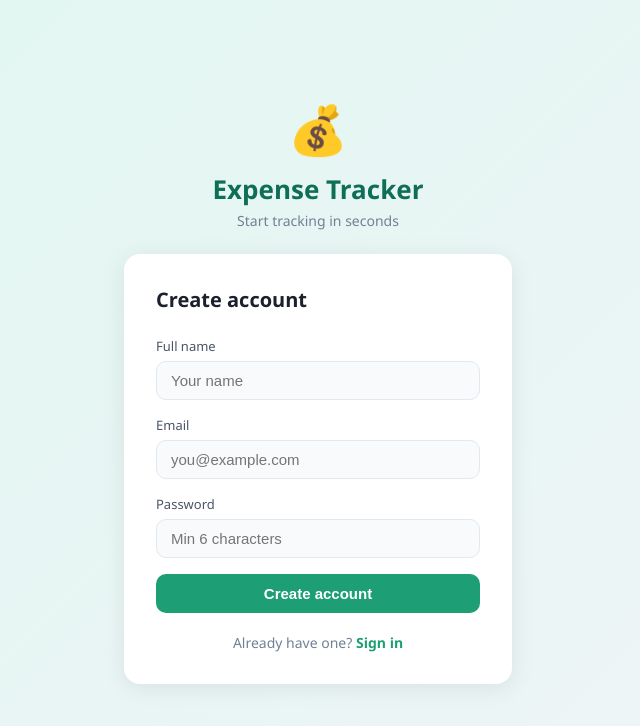
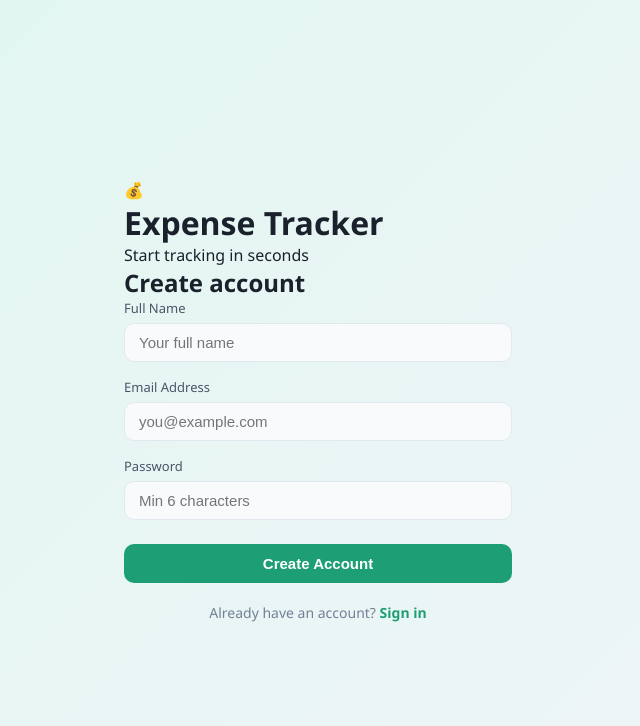
Before and after one commit to manirajch2004/expense-tracker, a Flask app: page /signup in a window 1280 px wide. Shown: the top 726 px of the page, without its empty margins (322-962 px from the left). Run offline with Flask 3, Linux system fonts and the light colour scheme; some libraries are stand-ins or nearby versions.

Commit message:
Revise signup page layout and labels

```diff
--- a/templates/signup.html
+++ b/templates/signup.html
@@ -9,13 +9,13 @@
 <body class="auth-page">
 
 <div class="auth-container">
-    <div class="brand">
-        <div class="brand-icon">💰</div>
-        <h1>Expense Tracker</h1>
-        <p>Start tracking in seconds</p>
-    </div>
+    <div class="auth-card">
+        <div class="auth-logo">
+            <div class="auth-logo-icon">💰</div>
+            <h1>Expense Tracker</h1>
+            <p>Start tracking in seconds</p>
+        </div>
 
-    <div class="card">
         <h2>Create account</h2>
 
         {% if error %}
@@ -24,21 +24,22 @@
 
         <form method="POST" action="/signup">
             <div class="field">
-                <label>Full name</label>
-                <input type="text" name="name" placeholder="Your name" required>
+                <label>Full Name</label>
+                <input type="text" name="name" placeholder="Your full name" required>
             </div>
             <div class="field">
-                <label>Email</label>
+                <label>Email Address</label>
                 <input type="email" name="email" placeholder="you@example.com" required>
             </div>
             <div class="field">
                 <label>Password</label>
-                <input type="password" name="password" placeholder="Min 6 characters" minlength="6" required>
+                <input type="password" name="password"
+                       placeholder="Min 6 characters" minlength="6" required>
             </div>
-            <button type="submit" class="btn btn-primary">Create account</button>
+            <button type="submit" class="btn btn-primary" style="margin-top:8px;">Create Account</button>
         </form>
 
-        <p class="link-row">Already have one? <a href="/login">Sign in</a></p>
+        <p class="link-row">Already have an account? <a href="/login">Sign in</a></p>
     </div>
 </div>
 
```
